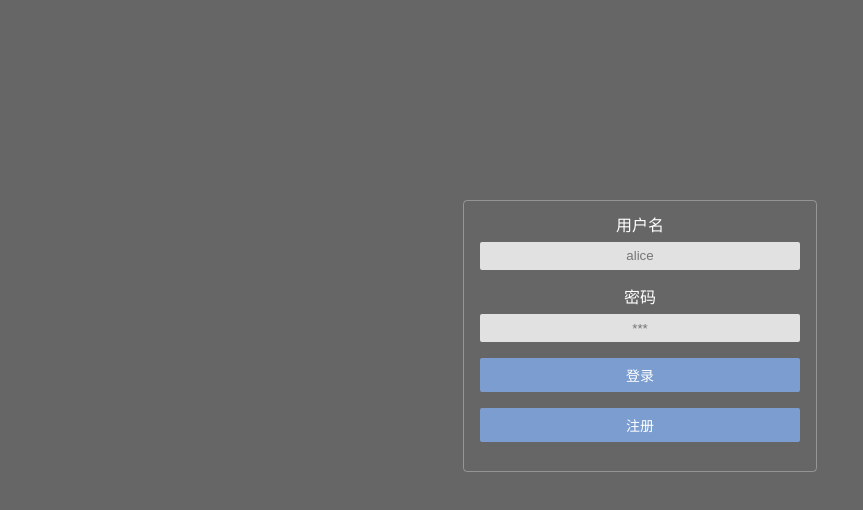
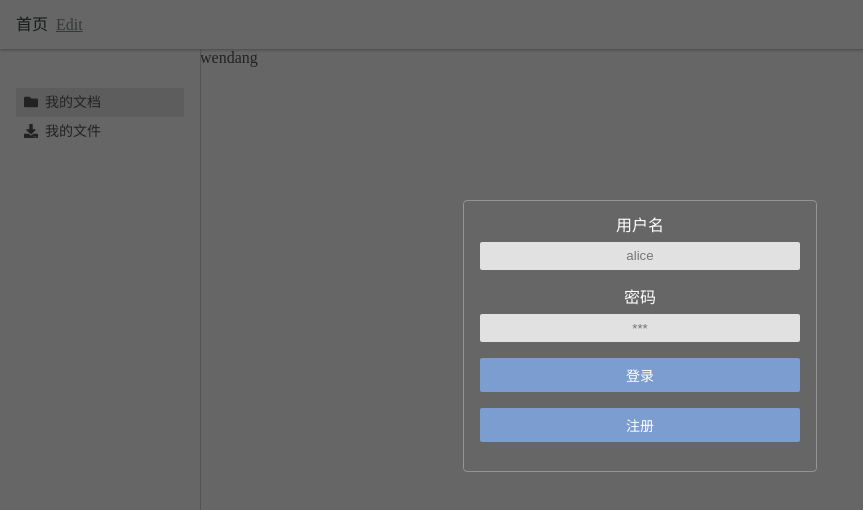
Before and after one commit to edit-ot/fe, a React (Vite) app: page /home/docs in a window 1280 px wide. Shown: the top 510 px of the page, without its empty margins (0-863 px from the left). Built offline with nearby package versions, Linux system fonts and the light colour scheme; no server answers.

Commit message:
~ many stys

```diff
--- a/package.json
+++ b/package.json
@@ -12,6 +12,9 @@
     "url": "git+https://github.com/edit-ot/fe.git"
   },
   "dependencies": {
+    "@fortawesome/fontawesome-svg-core": "^1.2.8",
+    "@fortawesome/free-solid-svg-icons": "^5.5.0",
+    "@fortawesome/react-fontawesome": "0.1.0-11",
     "axios": "^0.18.0",
     "edit-ot-quill-delta": "^4.2.3",
     "express": "^4.16.4",
--- a/src/@ui/mixins.less
+++ b/src/@ui/mixins.less
@@ -1,3 +1,6 @@
+@std-padding-left: 16px;
+@std-padding-top:  12px;
+
 .std-padding() {
     padding: 12px 16px;
 }
--- a/src/@ui/vars.less
+++ b/src/@ui/vars.less
@@ -1 +1,3 @@
 @text-black: rgb(55, 66, 66);
+
+@aside-line-background: rgb(234, 234, 234);
--- a/src/App.less
+++ b/src/App.less
@@ -15,7 +15,15 @@
     }
 }
 
+body {
+    color: #555;
+}
+
 * {
     margin: 0;
     padding: 0;
 }
+
+a {
+    color: inherit;
+}
--- a/src/App.tsx
+++ b/src/App.tsx
@@ -1,5 +1,5 @@
 import * as React from "react";
-import { BrowserRouter as Router, Route } from "react-router-dom";
+import { BrowserRouter as Router, Route, Redirect } from "react-router-dom";
 import { HomePage } from "./Pages/Home";
 import { EditPage } from "./Pages/Edit";
 import { NeedLogin } from "./components/Login";
@@ -8,8 +8,15 @@ export function App() {
     return (
         <Router>
             <NeedLogin>
-                <Route path="/" exact component={ HomePage } />
-                <Route path="/edit" component={ EditPage } />
+                {/* Redirect To Home */}
+                <Route path="/" exact component={ () => <Redirect to="/home" /> } />
+
+
+                {/* Home */}
+                <Route path="/home" component={ HomePage } />
+
+                {/* Edit */}
+                <Route path="/edit" exact component={ EditPage } />
             </NeedLogin>
         </Router>
     );
--- /dev/null
+++ b/src/Pages/Home/HomeAside.tsx
@@ -0,0 +1,30 @@
+import * as React from "react";
+
+export type HomeAsideProps = {}
+
+import { FontAwesomeIcon } from '@fortawesome/react-fontawesome';
+import { faFolder, faDownload } from '@fortawesome/free-solid-svg-icons';
+import { NavLink } from "react-router-dom";
+
+
+import "./homeaside.less";
+
+export function HomeAside(props: HomeAsideProps) {
+    return (
+        <div className="home-aside-main">
+            <NavLink className="line" to="/home/docs"
+                activeClassName="line-active"
+                isActive={ match => match && match.url && match.url.startsWith('/home/docs') }>
+                <FontAwesomeIcon icon={ faFolder } />
+                <span className="text">我的文档</span>
+            </NavLink>
+
+            <NavLink className="line" to="/home/files"
+                activeClassName="line-active"
+                isActive={ match => match && match.url && match.url.startsWith('/home/files') }>
+                <FontAwesomeIcon icon={ faDownload } />
+                <span className="text">我的文件</span>
+            </NavLink>
+        </div>
+    )
+}
--- /dev/null
+++ b/src/Pages/Home/home.less
@@ -0,0 +1,5 @@
+@import (reference) "../../@ui/index";
+
+.home-content {
+
+}
--- /dev/null
+++ b/src/Pages/Home/homeaside.less
@@ -0,0 +1,24 @@
+@import (reference) "../../@ui/index.less";
+
+.home-aside-main {
+    font-size: 14px;
+    line-height: 1.5;
+    padding: 40px @std-padding-left;
+
+    .line {
+        display: block;
+        border-radius: 2px;
+        padding: 4px 8px;
+        cursor: pointer;
+
+        text-decoration: none;
+
+        .text {
+            margin-left: .5em;
+        }
+
+        &.line-active {
+            background: @aside-line-background;
+        }
+    }
+}
--- a/src/Pages/Home/index.tsx
+++ b/src/Pages/Home/index.tsx
@@ -1,11 +1,34 @@
 import * as React from "react";
 import { NavHeader } from "../../components/NavHeader";
+import { Aside } from "../../components/Aside";
+import { BrowserRouter as Router, Route, Redirect } from "react-router-dom";
+
+import "./home.less";
+import { HomeAside } from "./HomeAside";
+
+const ASIDE_WIDTH = '200px';
 
 export function HomePage() {
     return (
         <div>
             <NavHeader />
+            <Aside width={ ASIDE_WIDTH }>
+                <HomeAside />
+            </Aside>
 
+            <div style={{ paddingLeft: ASIDE_WIDTH }}>
+                <div className="home-content">
+                    <Route path="/home" exact component={() =>
+                        <Redirect to="/home/docs" />
+                    } />
+                    <Route path="/home/docs" component={ () => (
+                        <div>wendang</div>
+                    )} />
+                    <Route path="/home/files" component={ () => (
+                        <div>wenjian</div>
+                    )} />
+                </div>
+            </div>
         </div>
     );
 }
--- /dev/null
+++ b/src/components/Aside/aside.less
@@ -0,0 +1,10 @@
+@import (reference) "../../@ui/index";
+
+.aside-main {
+    height: 100%;
+    position: fixed;
+    top: 0;
+    left: 0;
+    height: 100%;
+    border-right: 1px solid rgb(214, 214, 214);;
+}
--- /dev/null
+++ b/src/components/Aside/index.tsx
@@ -0,0 +1,22 @@
+import * as React from "react";
+
+import "./aside.less";
+
+export type AsideProps = React.PropsWithChildren<{
+    width?: number | string,
+    paddingTop?: number | string
+}>
+
+export function Aside(props: AsideProps) {
+    const { width, paddingTop } = props;
+
+    return (
+        <div className="aside-main" style={{
+            width: width || '200px',
+            paddingTop: paddingTop || '48px',
+            zIndex: 999
+        }}>
+            { props.children }
+        </div>
+    )
+}
--- a/src/components/NavHeader/nav-header.less
+++ b/src/components/NavHeader/nav-header.less
@@ -2,6 +2,8 @@
 
 .nav-header {
     position: relative;
+    background-color: #FFF;
+    z-index: 9999;
     .std-padding();
 
     line-height: 24px;
```
